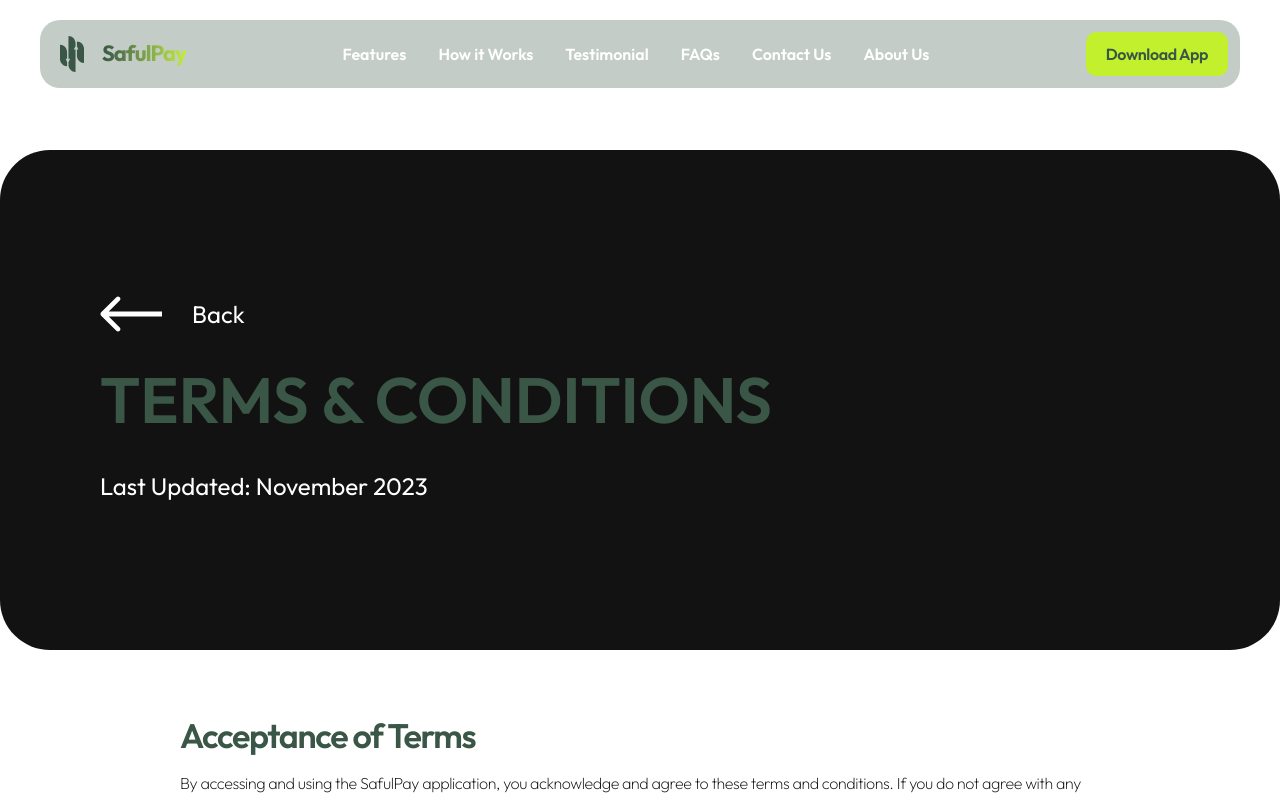
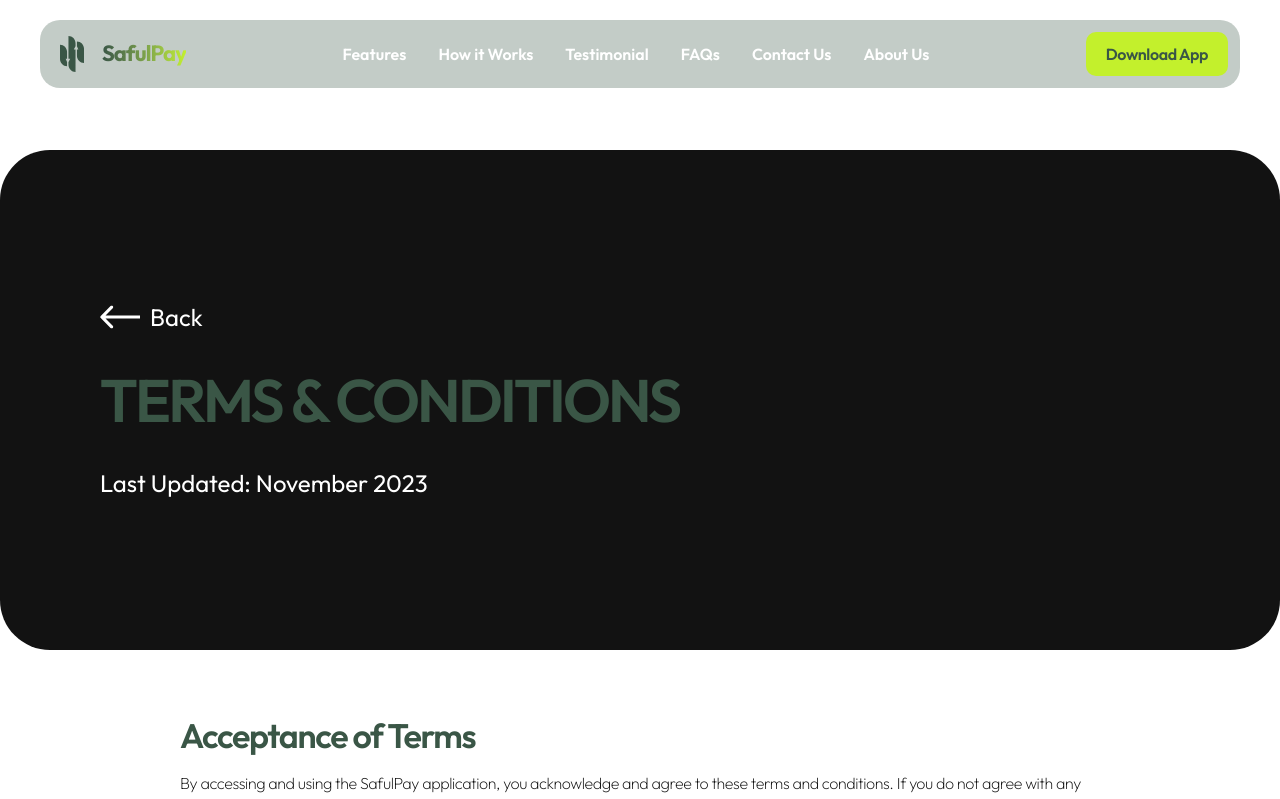
Before and after one commit to TECH-N-GOODWILL-LIMITED/SafulPay-Website-v2, a Next.js app: page /terms-and-condition in a window 1280 px wide. Shown: the top 799 px of the page. Built offline with nearby package versions, Linux system fonts and the light colour scheme.

Commit message:
refactor: update agreement component styling

```diff
--- a/src/components/Agreement.tsx
+++ b/src/components/Agreement.tsx
@@ -5,7 +5,7 @@ import Link from "next/link";
 import { useRef } from "react";
 import type { AgreementData } from "../data/agreementData";
 import { useHeaderAnimation } from "../hooks/animations/useHeaderAnimation";
-import Download from "../sections/Download";
+import Download from "./sections/Download";
 import arrowBack from "../assets/images/icon-arrow-back.svg";
 
 interface AgreementProps {
@@ -33,7 +33,7 @@ const Agreement: React.FC<AgreementProps> = ({ data }) => {
         <div className="max-w-285 w-full text-left px-7.5">
           <Link
             href="/"
-            className="flex gap-7.5"
+            className="group flex gap-2.5"
             aria-label="Go back to homepage"
           >
             <Image
@@ -41,11 +41,12 @@ const Agreement: React.FC<AgreementProps> = ({ data }) => {
               width={24}
               height={24}
               alt="Back"
-              className="max-[600px]:w-6.75 w-15.5"
+              className="w-6 md:w-10 group-hover:-translate-x-2 transition-all"
             />
+
             <span className="py-2.5">Back</span>
           </Link>
-          <h2 className="py-0 md:py-2.5 text-[clamp(20px,7.907vw,64px)] font-semibold text-primary-color uppercase tracking-[-2.562x] max-md:tracking-[-1.36px]">
+          <h2 className="py-0 md:py-2.5 primary-heading font-semibold text-primary-color uppercase tracking-[-2.562x] max-md:tracking-[-1.36px]">
             {title}
           </h2>
           <p className="py-2.5">{lastUpdated}</p>
@@ -55,7 +56,7 @@ const Agreement: React.FC<AgreementProps> = ({ data }) => {
       {/* Agreement Content */}
       <article
         aria-labelledby="agreement-title"
-        className="max-w-250 flex flex-col gap-5 text-left lg:gap-12.5"
+        className="max-w-250 flex flex-col gap-5 text-left lg:gap-12.5 pb-30"
       >
         {sections.map((section, sectionIndex) => (
           <section key={sectionIndex} aria-label={section.title}>
```
